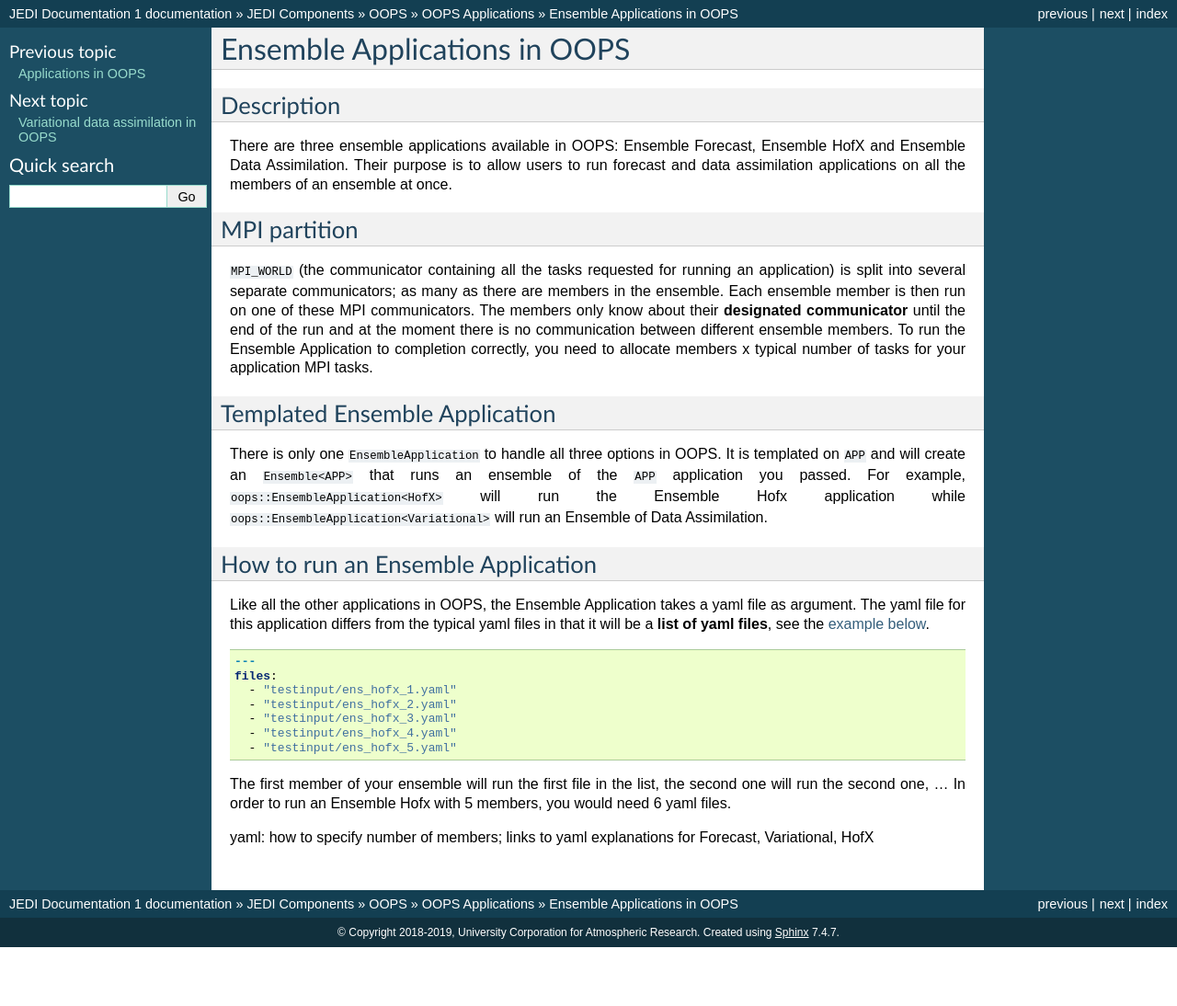
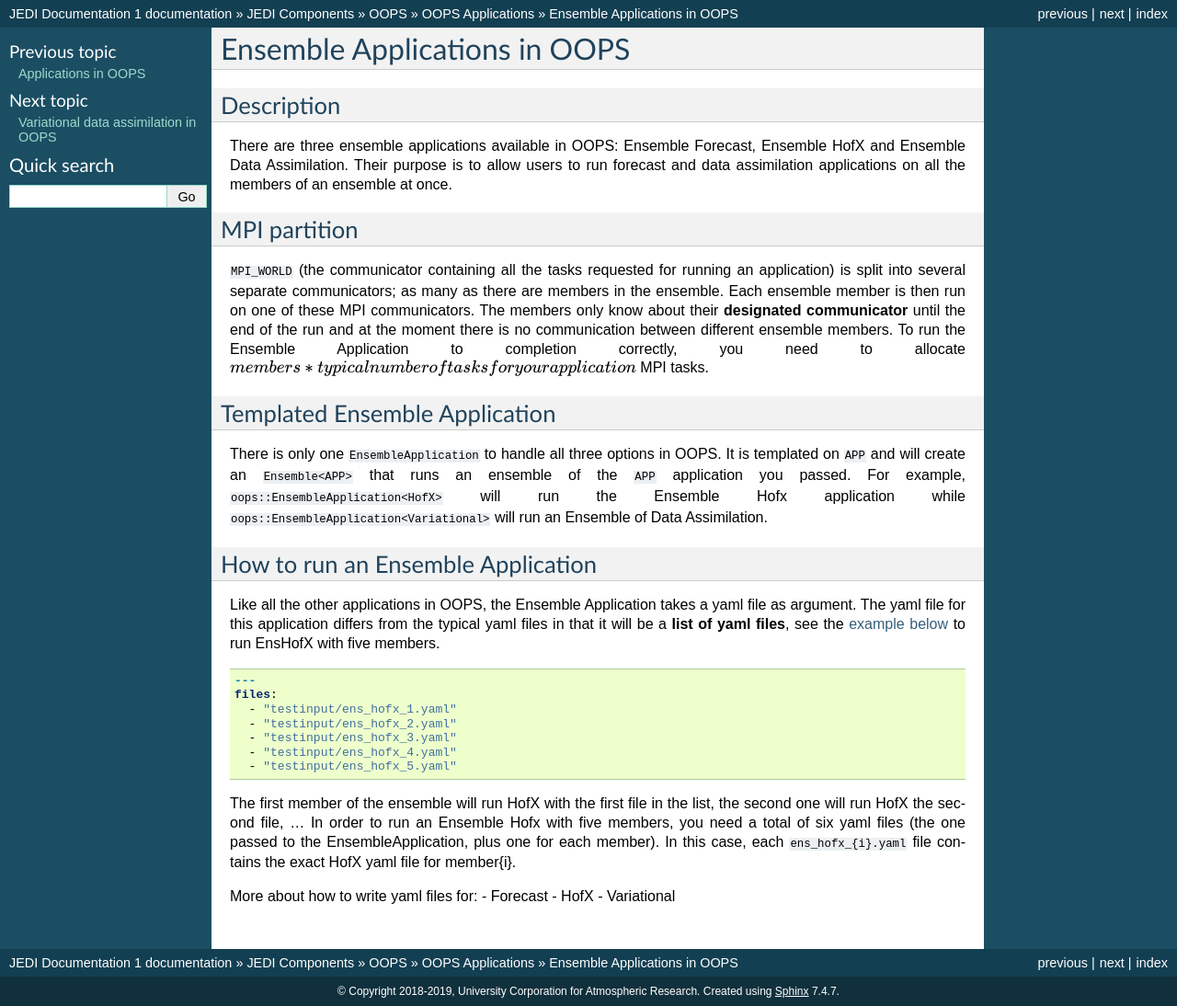
Before and after one commit to JCSDA/jedi-docs, a Sphinx documentation site: the page built from docs/jedi-components/oops/applications/ensemble-applications.rst, in a window 1280 px wide. Shown: the whole page at 92% size. Built offline with Sphinx 7.4.7, drawn with Linux system fonts in a browser that asks for light colours; before the commit the page ends 1030 px from its top, so only the background shows below that.

Commit message:
Finished ensemble application page, needs to add reference to hofx forecast and variational yaml pages

```diff
--- a/docs/jedi-components/oops/applications/ensemble-applications.rst
+++ b/docs/jedi-components/oops/applications/ensemble-applications.rst
@@ -13,7 +13,7 @@
 -------------
 
 :code:`MPI_WORLD` (the communicator containing all the tasks requested for running an application) is split into several separate communicators; as many as there are members in the ensemble. Each ensemble member is then run on one of these MPI communicators. The members only know about their **designated communicator** until the end of the run and at the moment there is no communication between different ensemble members.
-To run the Ensemble Application to completion correctly, you need to allocate members x typical number of tasks for your application MPI tasks.
+To run the Ensemble Application to completion correctly, you need to allocate :math:`members * typical number of tasks for your application` MPI tasks.
 
 Templated Ensemble Application
 ------------------------------
@@ -23,9 +23,9 @@
 How to run an Ensemble Application
 ----------------------------------
 
-Like all the other applications in OOPS, the Ensemble Application takes a yaml file as argument. The yaml file for this application differs from the typical yaml files in that it will be a **list of yaml files**, see the :ref:`example below <yaml-file-0>`.
+Like all the other applications in OOPS, the Ensemble Application takes a yaml file as argument. The yaml file for this application differs from the typical yaml files in that it will be a **list of yaml files**, see the :ref:`example below <yaml-file>` to run EnsHofX with five members.
 
-.. _yaml-file-0:
+.. _yaml-file:
 
 .. code:: yaml
 
@@ -38,9 +38,9 @@
       - "testinput/ens_hofx_5.yaml"
 
 
-The first member of your ensemble will run the first file in the list, the second one will run the second one, ... In order to run an Ensemble Hofx with 5 members, you would need 6 yaml files.
+The first member of the ensemble will run HofX with the first file in the list, the second one will run HofX the second file, ... In order to run an Ensemble Hofx with five members, you need a total of six yaml files (the one passed to the EnsembleApplication, plus one for each member). In this case, each :code:`ens_hofx_{i}.yaml` file contains the exact HofX yaml file for member{i}.
 
-
-
-
-yaml: how to specify number of members; links to yaml explanations for Forecast, Variational, HofX
+More about how to write yaml files for:
+- Forecast
+- HofX
+- Variational
```
